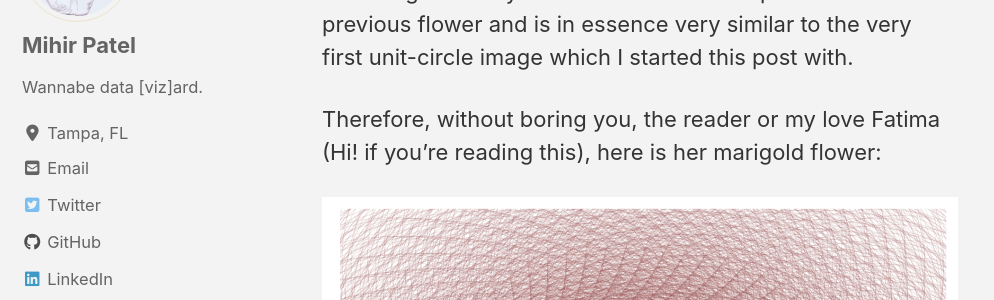
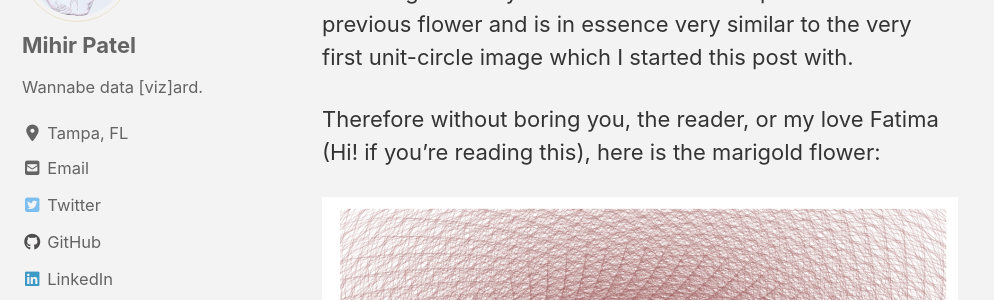
Before and after one commit to mihirp161/mihirp161.github.io, a Jekyll site: the page built from _posts/2020-02-16-marigold.md, in a window 1280 px wide and 900 px high, scrolled down 4504 px. Shown: the part 154-454 px from the top of the window, without its empty margins (0-994 px from the left). Built offline with Jekyll 4.4.1, drawn with Linux system fonts in a browser that asks for light colours; cached includes are drawn as plain includes; nearby versions of some CDN libraries; some of the changed lines change nothing that is shown; some of the changed text lies outside the part shown.

Commit message:
Update 2020-02-16-marigold.md

```diff
--- a/_posts/2020-02-16-marigold.md
+++ b/_posts/2020-02-16-marigold.md
@@ -1,5 +1,5 @@
 ---
-title: "Valentine's Day Marigold Flowers"
+title: "Valentine's Day Marigold Flower"
 date: 2020-02-16
 tags: [Miscellaneous, R]
 header:
@@ -8,7 +8,7 @@
 ---
 R is a tool for doing serious statistics and data analysis. But not everything in life can be serious, life is also beautiful, and R can make beautiful things too. R can make art like [here](https://toadhanks.github.io/julia/), [here](https://toadhanks.github.io/barnsleysFern/) or [here](https://toadhanks.github.io/mandelbrot/).
 
-But today, I wanted to create a marigold flower for the Valentine's Day, and dedicate it to one & only [Fatima Sana Shaikh](https://en.wikipedia.org/wiki/Fatima_Sana_Shaikh).
+But today, I wanted to create a marigold flower for the Valentine's Day, and dedicate it to one & only [Fatima Sana Shaikh](https://www.instagram.com/fatimasanashaikh/?hl=en).
 
 A rather short **source code** for this post can be found on my [GitHub](https://github.com/ToadHanks/marigold-phyllotaxis_R).
 
@@ -39,7 +39,7 @@
 
 The patterns you've seen so far depends totally on this "Golden Angle" which gives out an infinite number of patterns inspired by nature: the only limit is our imagination. The image which you see below has a simple variation of the previous flower and is in essence very similar to the very first unit-circle image which I started this post with.
 
-Therefore, without boring you, the reader or my love Fatima (Hi! if you're reading this), here is her marigold flower:
+Therefore without boring you, the reader, or my love Fatima (Hi! if you're reading this), here is the marigold flower:
 
    <img src="{{ site.url }}{{ site.baseurl }}/images/marigold/Phyllotaxis_fatima.png" alt="">
 
```
